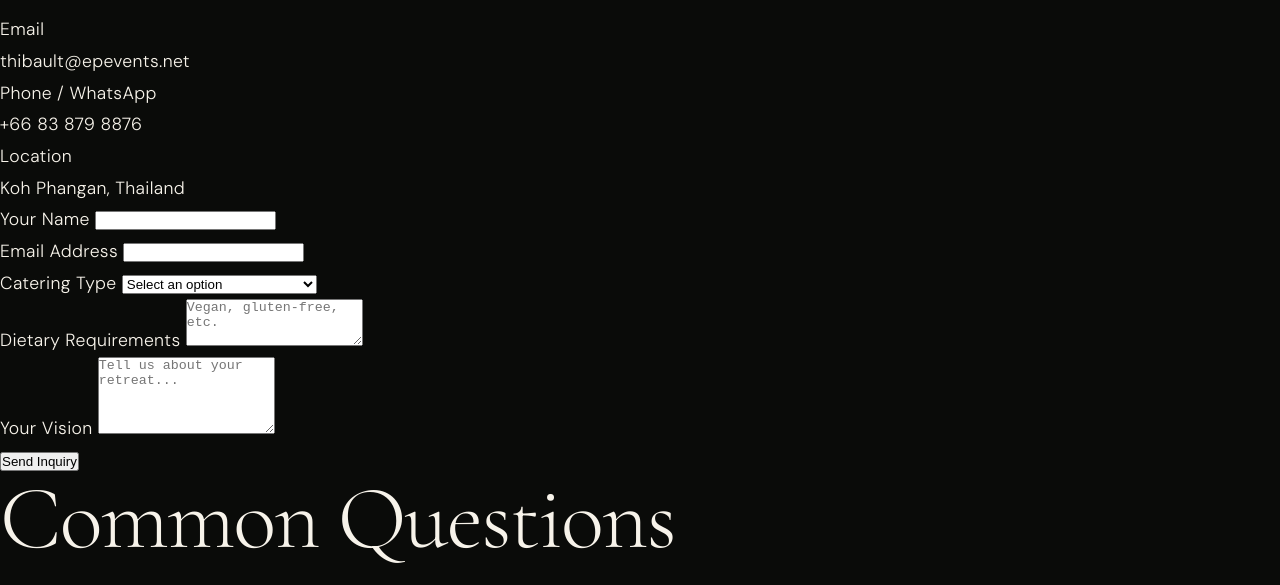
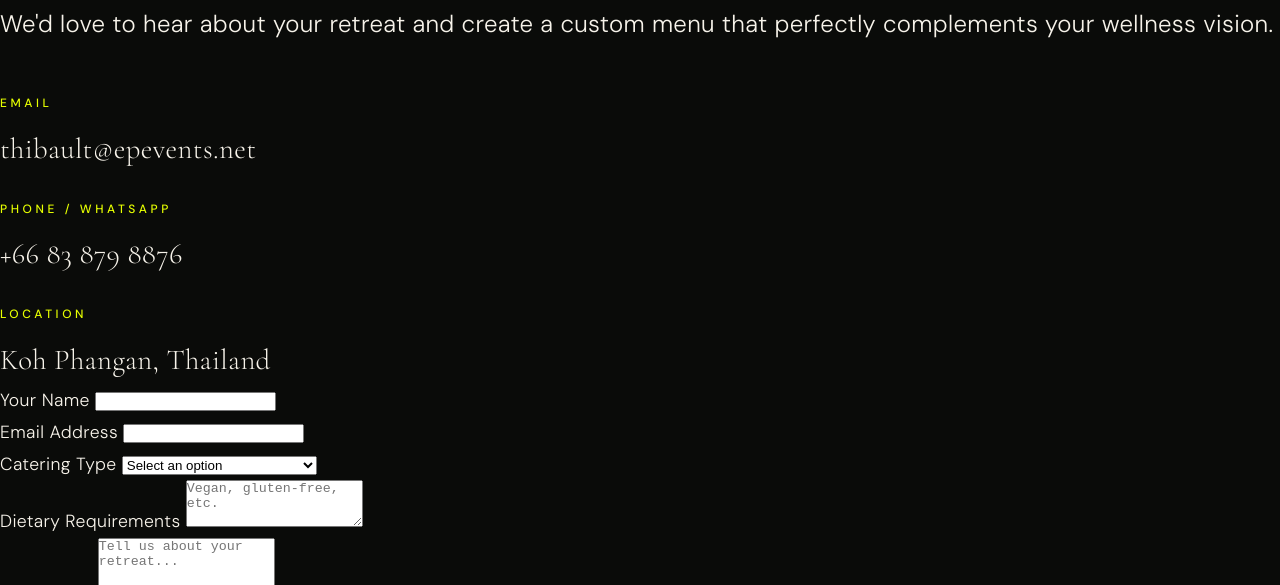
Before and after one commit to LuminaEnvision/khaimalanding, a plain HTML site: page inquiry.html in a window 1280 px wide. Shown: the part 603-1188 px from the top of the page. Drawn offline with nearby package versions, Linux system fonts and the light colour scheme.

Commit message:
Refine Get in Touch section and contact labels site-wide

```diff
--- a/inquiry.html
+++ b/inquiry.html
@@ -30,23 +30,28 @@
     <section class="contact-section">
         <div class="contact-grid">
             <div class="contact-info">
-                <h2>Get in Touch</h2>
-                <p>We'd love to hear about your retreat and create a custom menu that perfectly complements your
-                    wellness vision.</p>
+                <h2 class="section-title" style="margin-bottom: 2rem;">Get in <em>Touch</em></h2>
+                <p class="menu-hero-body" style="margin-bottom: 3rem;">We'd love to hear about your retreat and create a
+                    custom menu that perfectly complements your wellness vision.</p>
 
                 <div class="form-field" style="margin-top: 3rem;">
-                    <label>Email</label>
-                    <p><a href="mailto:thibault@epevents.net">thibault@epevents.net</a></p>
+                    <p class="tap-hint" style="margin-bottom: 0.5rem; text-align: left;">Email</p>
+                    <p><a href="mailto:thibault@epevents.net"
+                            style="font-family: var(--font-main); font-size: 1.8rem; font-weight: 300;">thibault@epevents.net</a>
+                    </p>
                 </div>
 
                 <div class="form-field">
-                    <label>Phone / WhatsApp</label>
-                    <p><a href="tel:+66838798876">+66 83 879 8876</a></p>
+                    <p class="tap-hint" style="margin-bottom: 0.5rem; text-align: left;">Phone / WhatsApp</p>
+                    <p><a href="tel:+66838798876"
+                            style="font-family: var(--font-main); font-size: 1.8rem; font-weight: 300;">+66 83 879
+                            8876</a></p>
                 </div>
 
                 <div class="form-field">
-                    <label>Location</label>
-                    <p>Koh Phangan, Thailand</p>
+                    <p class="tap-hint" style="margin-bottom: 0.5rem; text-align: left;">Location</p>
+                    <p style="font-family: var(--font-main); font-size: 1.8rem; font-weight: 300;">Koh Phangan, Thailand
+                    </p>
                 </div>
             </div>
 
```
Also changed, not shown: menu.html (+4 -8 lines).
